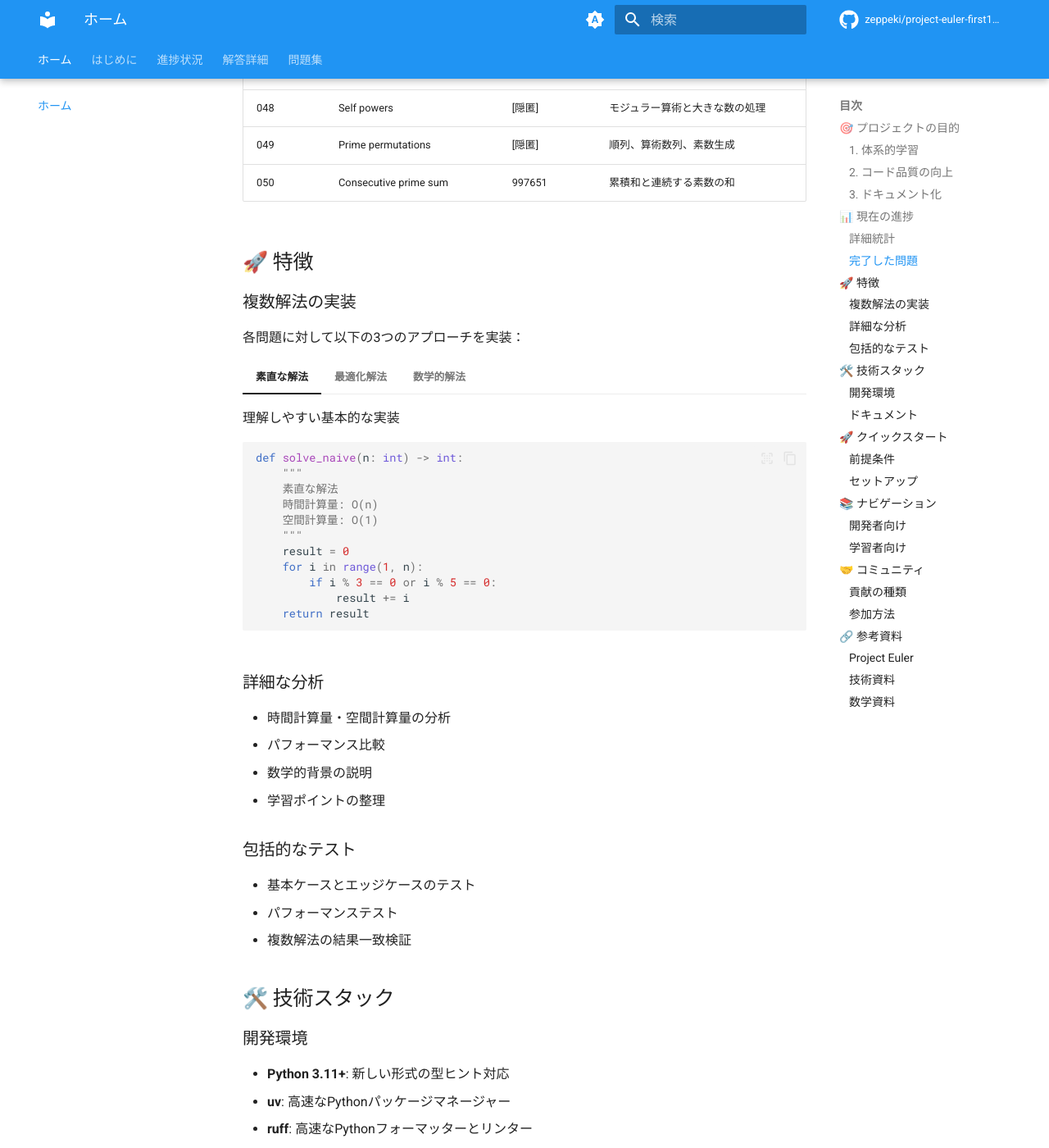
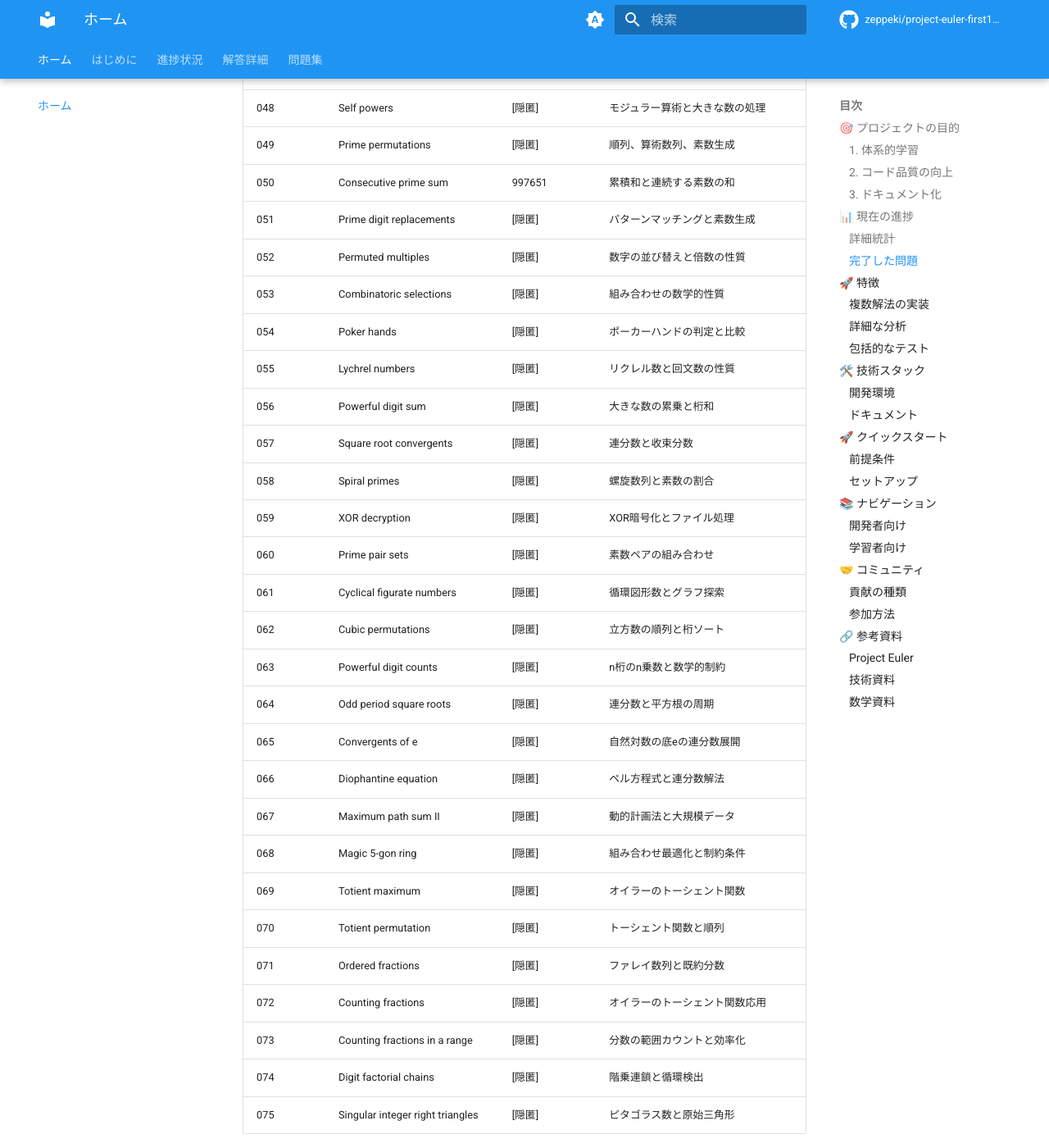
Before and after one commit to zeppeki/project-euler-first100, an MkDocs documentation site: the page built from docs/index.md, in a window 1280 px wide and 1400 px high, scrolled down 4152 px. Shown: the whole window at 82% size. Built offline with MkDocs 1.6.1 and Material for MkDocs 9.7.7, drawn with Linux system fonts in a browser that asks for light colours; comment, search, counter and statistics services are not loaded; some of the changed text lies outside the part shown.

Commit message:
Update main documentation with current progress (Problems 068-075)
docs/index.md:
- Update progress: 50/100 → 75/100 problems (75%)
- Update latest completion: Problem 050 → Problem 075
- Update solution count: 150 → 225 solutions
- Add Problem 051-075 entries to completed problems table

docs/progress.md:
- Update completion statistics: 50/100 → 75/100 problems
- Update July 2025 achievements: 5 → 30 problems completed
- Add BaseProblemRunner architecture completion milestone
- Update project phases and future planning
- Update dates: 2025-06-30 → 2025-07-06

Both files now accurately reflect the 75% completion milestone
and the major achievements in July 2025.

🤖 Generated with [Claude Code](https://claude.ai/code)

Co-Authored-By: Claude <noreply@anthropic.com>

```diff
--- a/docs/index.md
+++ b/docs/index.md
@@ -28,9 +28,9 @@ Project Eulerの最初の100問を体系的に解決し、学習効果を最大
 <div id="stats-dashboard" class="dashboard"></div>
 
 ### 詳細統計
-- **完了問題**: 50/100 (50%)
-- **最新完了**: Problem 050: Consecutive prime sum
-- **実装済み解法**: 各問題3つの異なるアプローチ（計150解法）
+- **完了問題**: 75/100 (75%)
+- **最新完了**: Problem 075: Singular integer right triangles
+- **実装済み解法**: 各問題2-3つの異なるアプローチ（計225解法）
 - **テストカバレッジ**: 95%以上
 
 ### 完了した問題
@@ -87,6 +87,31 @@ Project Eulerの最初の100問を体系的に解決し、学習効果を最大
 | 048 | Self powers | [隠匿] | モジュラー算術と大きな数の処理 |
 | 049 | Prime permutations | [隠匿] | 順列、算術数列、素数生成 |
 | 050 | Consecutive prime sum | 997651 | 累積和と連続する素数の和 |
+| 051 | Prime digit replacements | [隠匿] | パターンマッチングと素数生成 |
+| 052 | Permuted multiples | [隠匿] | 数字の並び替えと倍数の性質 |
+| 053 | Combinatoric selections | [隠匿] | 組み合わせの数学的性質 |
+| 054 | Poker hands | [隠匿] | ポーカーハンドの判定と比較 |
+| 055 | Lychrel numbers | [隠匿] | リクレル数と回文数の性質 |
+| 056 | Powerful digit sum | [隠匿] | 大きな数の累乗と桁和 |
+| 057 | Square root convergents | [隠匿] | 連分数と收束分数 |
+| 058 | Spiral primes | [隠匿] | 螺旋数列と素数の割合 |
+| 059 | XOR decryption | [隠匿] | XOR暗号化とファイル処理 |
+| 060 | Prime pair sets | [隠匿] | 素数ペアの組み合わせ |
+| 061 | Cyclical figurate numbers | [隠匿] | 循環図形数とグラフ探索 |
+| 062 | Cubic permutations | [隠匿] | 立方数の順列と桁ソート |
+| 063 | Powerful digit counts | [隠匿] | n桁のn乗数と数学的制約 |
+| 064 | Odd period square roots | [隠匿] | 連分数と平方根の周期 |
+| 065 | Convergents of e | [隠匿] | 自然対数の底eの連分数展開 |
+| 066 | Diophantine equation | [隠匿] | ペル方程式と連分数解法 |
+| 067 | Maximum path sum II | [隠匿] | 動的計画法と大規模データ |
+| 068 | Magic 5-gon ring | [隠匿] | 組み合わせ最適化と制約条件 |
+| 069 | Totient maximum | [隠匿] | オイラーのトーシェント関数 |
+| 070 | Totient permutation | [隠匿] | トーシェント関数と順列 |
+| 071 | Ordered fractions | [隠匿] | ファレイ数列と既約分数 |
+| 072 | Counting fractions | [隠匿] | オイラーのトーシェント関数応用 |
+| 073 | Counting fractions in a range | [隠匿] | 分数の範囲カウントと効率化 |
+| 074 | Digit factorial chains | [隠匿] | 階乗連鎖と循環検出 |
+| 075 | Singular integer right triangles | [隠匿] | ピタゴラス数と原始三角形 |
 
 ## 🚀 特徴
 
```
Also changed, not shown: docs/progress.md (+21 -20 lines).
